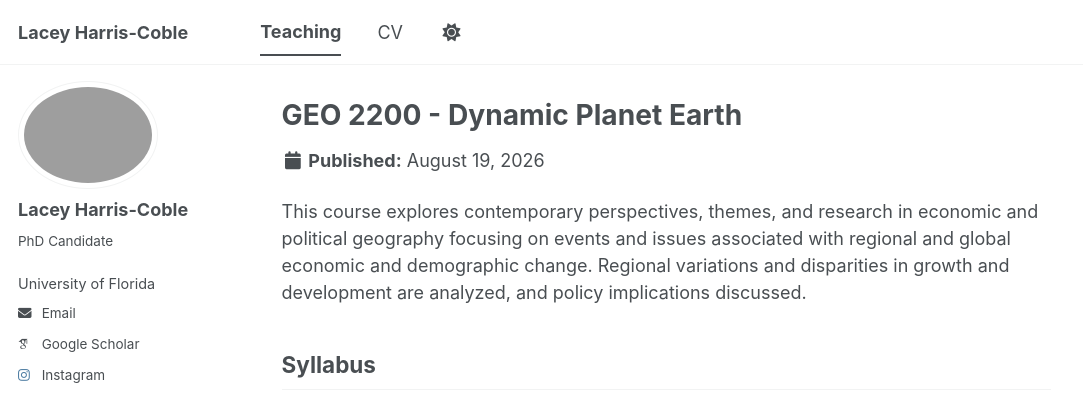
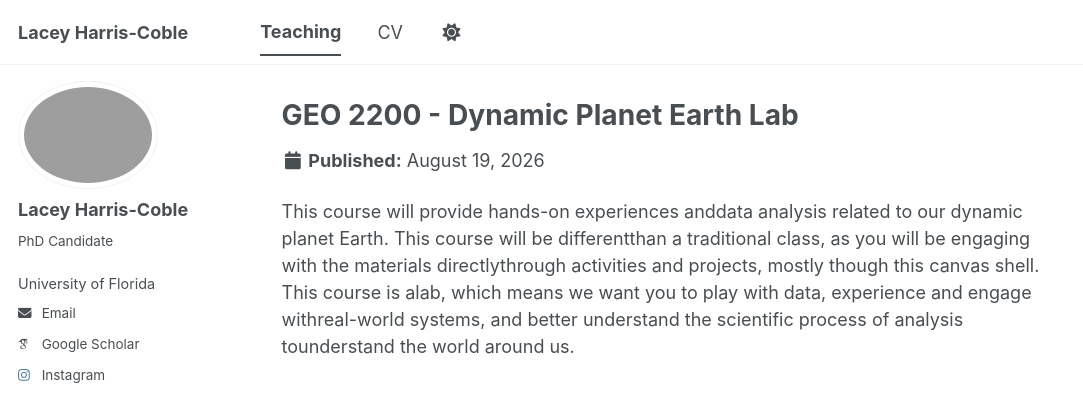
Before and after one commit to lharriscoble/lharriscoble.github.io, a Jekyll site: the page built from _teaching/geo2200.md, in a window 1280 px wide and 900 px high, cut to the strip 0-397 px from the top of the window. Shown: the whole strip, without its empty margins (0-1083 px from the left). Built offline with Jekyll 4.4.1, drawn with Linux system fonts in a browser that asks for light colours; some web fonts are replaced; a script bundle is joined from its source files by our own code; library files that are not in the unit come from our copies.

Commit message:
Update geo2200.md

```diff
--- a/_teaching/geo2200.md
+++ b/_teaching/geo2200.md
@@ -1,11 +1,11 @@
 ---
 layout: single
-title: "GEO 2200 - Dynamic Planet Earth"
+title: "GEO 2200 - Dynamic Planet Earth Lab"
 author_profile: true
 share: false
 ---
 
-This course explores contemporary perspectives, themes, and research in economic and political geography focusing on events and issues associated with regional and global economic and demographic change. Regional variations and disparities in growth and development are analyzed, and policy implications discussed.
+This course will provide hands-on experiences anddata analysis related to our dynamic planet Earth. This course will be differentthan a traditional class, as you will be engaging with the materials directlythrough activities and projects, mostly though this canvas shell. This course is alab, which means we want you to play with data, experience and engage withreal-world systems, and better understand the scientific process of analysis tounderstand the world around us.
 
 ## Syllabus
 <iframe src="/files/GEO2200_syllabus.pdf" width="100%" height="600px">
```
